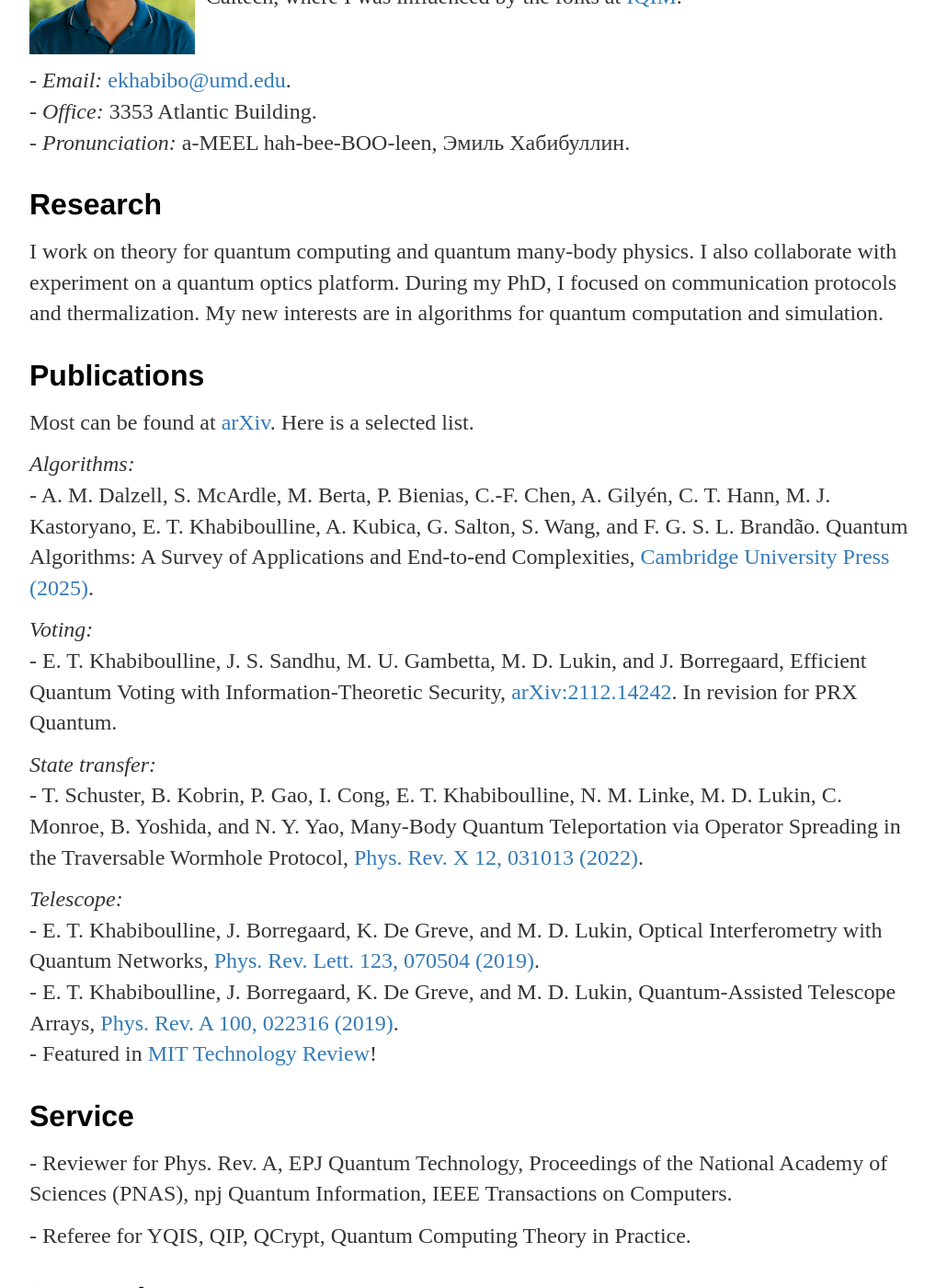
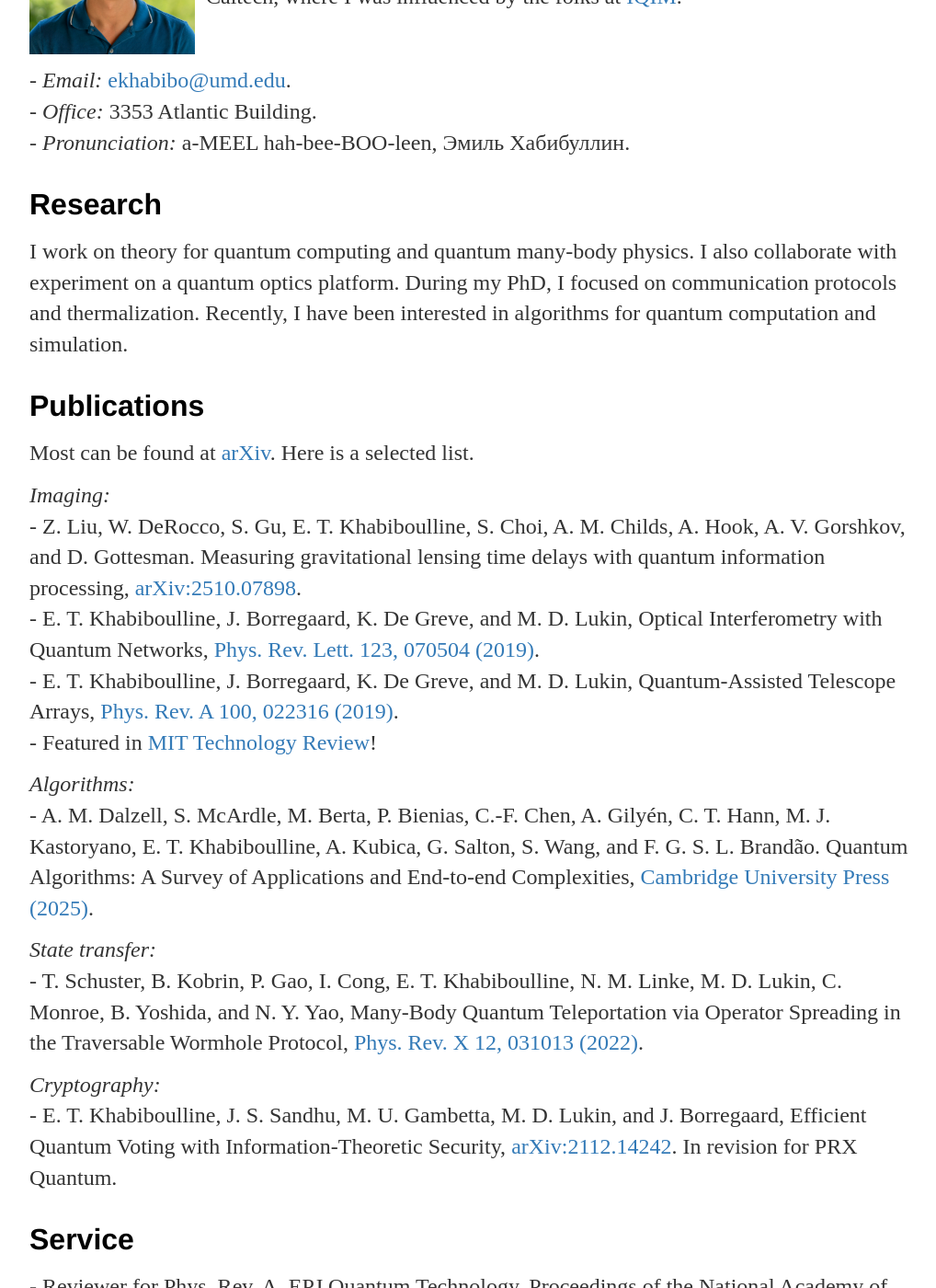
Before and after one commit to emilkhab/emilkhab.github.io, a Jekyll site: the page built from index.html, in a window 1280 px wide and 1400 px high, scrolled down 318 px. Shown: the whole window at 92% size, without its empty margins (128-1146 px from the left). Built offline with Jekyll 4.4.1, drawn with Linux system fonts in a browser that asks for light colours.

Commit message:
Update index.html

```diff
--- a/index.html
+++ b/index.html
@@ -15,29 +15,30 @@ title: Emil Khabiboulline
 
 <div class="blurb" style="clear:left;" id="Research">
 	<h2>Research</h2>
-	<p>I work on theory for quantum computing and quantum many-body physics. I also collaborate with experiment on a quantum optics platform. During my PhD, I focused on communication protocols and thermalization. My new interests are in algorithms for quantum computation and simulation.</p>
+	<p>I work on theory for quantum computing and quantum many-body physics. I also collaborate with experiment on a quantum optics platform. During my PhD, I focused on communication protocols and thermalization. Recently, I have been interested in algorithms for quantum computation and simulation.</p>
 </div>
 
 <div class="blurb" id="Publications">
 	<h2>Publications</h2>
 	<p>Most can be found at <a href="https://arxiv.org/a/khabiboulline_e_1.html">arXiv</a>. Here is a selected list.</p>
 	<p>
+	<em>Imaging:</em><br/>
+	- Z. Liu, W. DeRocco, S. Gu, E. T. Khabiboulline, S. Choi, A. M. Childs, A. Hook, A. V. Gorshkov, and D. Gottesman. Measuring gravitational lensing time delays with quantum information processing, <a href="https://arxiv.org/abs/2510.07898">arXiv:2510.07898</a>.<br/>
+	- E. T. Khabiboulline, J. Borregaard, K. De Greve, and M. D. Lukin, Optical Interferometry with Quantum Networks, <a href="https://doi.org/10.1103/PhysRevLett.123.070504">Phys. Rev. Lett. 123, 070504 (2019)</a>.<br/>
+	- E. T. Khabiboulline, J. Borregaard, K. De Greve, and M. D. Lukin, Quantum-Assisted Telescope Arrays, <a href="https://doi.org/10.1103/PhysRevA.100.022316">Phys. Rev. A 100, 022316 (2019)</a>.<br/>
+	- Featured in <a href="https://www.technologyreview.com/s/612177/how-to-build-a-teleportation-assisted-telescope/">MIT Technology Review</a>!
+	</p>
+	<p>
 	<em>Algorithms:</em><br/>
 	- A. M. Dalzell, S. McArdle, M. Berta, P. Bienias, C.-F. Chen, A. Gilyén, C. T. Hann, M. J. Kastoryano, E. T. Khabiboulline, A. Kubica, G. Salton, S. Wang, and F. G. S. L. Brandão. Quantum Algorithms: A Survey of Applications and End-to-end Complexities, <a href="https://www.cambridge.org/us/universitypress/subjects/computer-science/algorithmics-complexity-computer-algebra-and-computational-g/quantum-algorithms-survey-applications-and-end-end-complexities">Cambridge University Press (2025)</a>.<br/>
-	</p>
-	<p>
-	<em>Voting:</em><br/>
-	- E. T. Khabiboulline, J. S. Sandhu, M. U. Gambetta, M. D. Lukin, and J. Borregaard, Efficient Quantum Voting with Information-Theoretic Security, <a href="https://arxiv.org/abs/2112.14242">arXiv:2112.14242</a>. In revision for PRX Quantum.<br/>
 	</p>
 	<p>
 	<em>State transfer:</em><br/>
 	- T. Schuster, B. Kobrin, P. Gao, I. Cong, E. T. Khabiboulline, N. M. Linke, M. D. Lukin, C. Monroe, B. Yoshida, and N. Y. Yao, Many-Body Quantum Teleportation via Operator Spreading in the Traversable Wormhole Protocol, <a href="https://doi.org/10.1103/PhysRevX.12.031013">Phys. Rev. X 12, 031013 (2022)</a>.<br/>
 	</p>
 	<p>
-	<em>Telescope:</em><br/>
-	- E. T. Khabiboulline, J. Borregaard, K. De Greve, and M. D. Lukin, Optical Interferometry with Quantum Networks, <a href="https://doi.org/10.1103/PhysRevLett.123.070504">Phys. Rev. Lett. 123, 070504 (2019)</a>.<br/>
-	- E. T. Khabiboulline, J. Borregaard, K. De Greve, and M. D. Lukin, Quantum-Assisted Telescope Arrays, <a href="https://doi.org/10.1103/PhysRevA.100.022316">Phys. Rev. A 100, 022316 (2019)</a>.<br/>
-	- Featured in <a href="https://www.technologyreview.com/s/612177/how-to-build-a-teleportation-assisted-telescope/">MIT Technology Review</a>!
+	<em>Cryptography:</em><br/>
+	- E. T. Khabiboulline, J. S. Sandhu, M. U. Gambetta, M. D. Lukin, and J. Borregaard, Efficient Quantum Voting with Information-Theoretic Security, <a href="https://arxiv.org/abs/2112.14242">arXiv:2112.14242</a>. In revision for PRX Quantum.<br/>
 	</p>
 </div>
 
```
